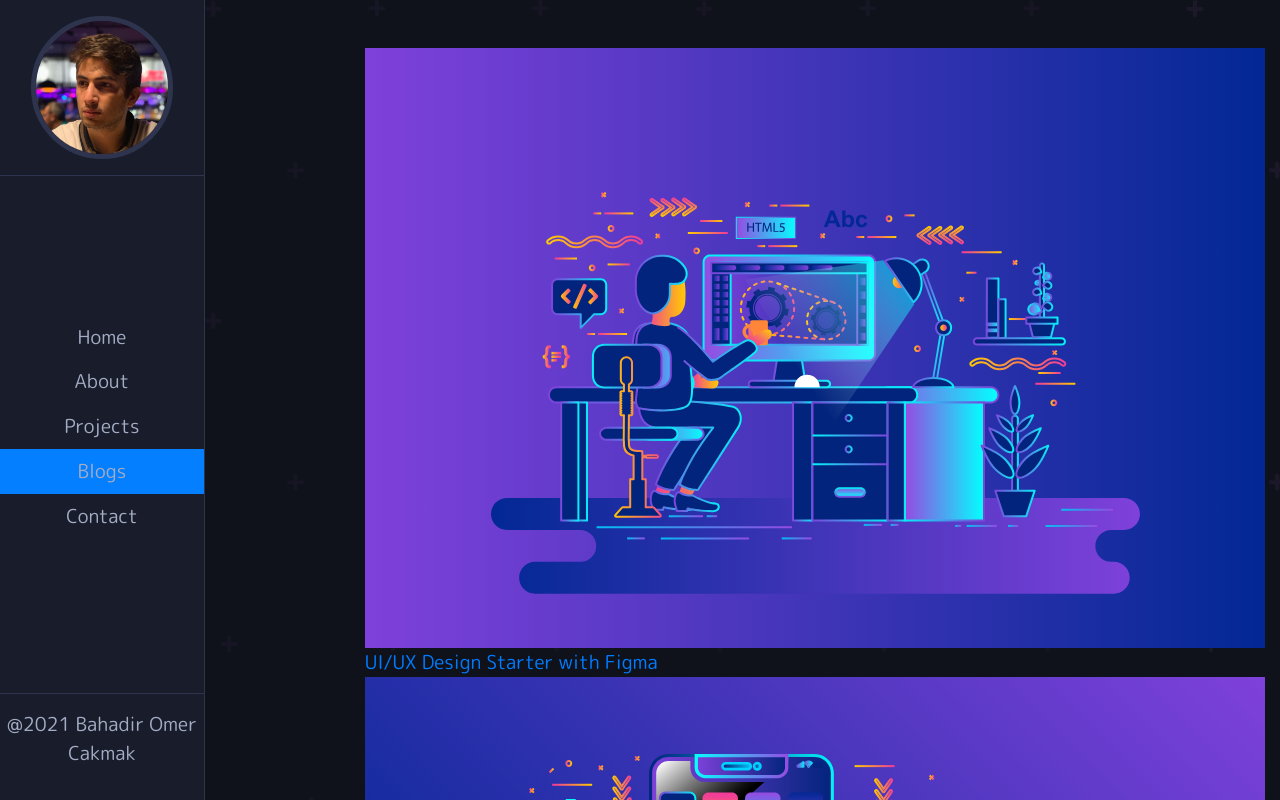
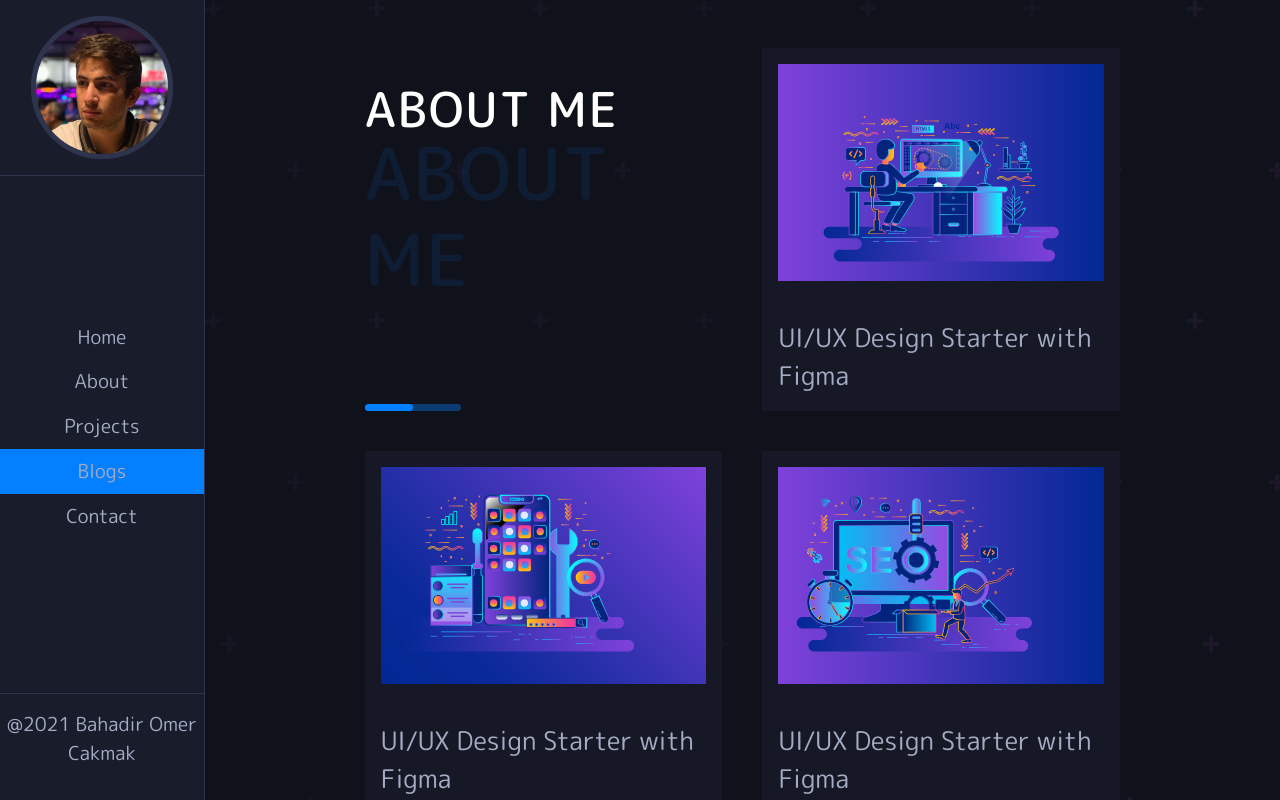
Before and after one commit to bomercakmak/my-portfolio-react, a React (Create React App) app: page /blogs in a window 1280 px wide. Shown: the top 800 px of the page. Built offline with nearby package versions, Linux system fonts and the light colour scheme.

Commit message:
I map the  all blogs and I give some style.

```diff
--- a/src/App.scss
+++ b/src/App.scss
@@ -3,6 +3,7 @@
 @import './styles/typography';
 @import './styles/title';
 @import './styles/about';
+@import './styles/blogs';
 
 
 *{
--- a/src/Pages/BlogsPage.js
+++ b/src/Pages/BlogsPage.js
@@ -1,9 +1,12 @@
 import React from 'react'
 import allBlogs from '../Components/allBlogs'
+import Title from '../Components/Title'
 
 function BlogsPage() {
     return (
         <div className="BlogsPage">
+         <Title title={"About Me"} span={"About Me"}/>
+
             {
             allBlogs.map((blog) => {
                 return <div className="blog" key={blog.id}>
@@ -13,7 +16,6 @@ function BlogsPage() {
                             {blog.title}
                         </a>
                         <div className="date-icon">
-
                         </div>
                     </div>
 
--- /dev/null
+++ b/src/styles/_blogs.scss
@@ -0,0 +1,37 @@
+.BlogsPage{
+    display:grid;
+    grid-template-columns: repeat(2,1fr);
+    grid-gap:2.5rem;
+    .blog{
+        background-color: #161925;
+        width:100%;
+        padding:1rem;
+        overflow:hidden;
+        .blog-content{
+        overflow:hidden;
+
+            img{
+                width:100%;
+                transition: all .3s ease-in-out;
+                &:hover{
+                    transform:scale(1.15);
+
+                }
+                padding-bottom:2.3rem;
+            }
+            .blog-link{
+                color:inherit;
+                font-family: inherit;
+                text-decoration: none;
+                font-size: 1.6rem;
+                padding-bottom: 2rem;
+                transition: all .4s ease-in-out;
+
+                &:hover{
+                    color:#037FFF;
+
+                }
+            }
+        }
+    }
+}
```
